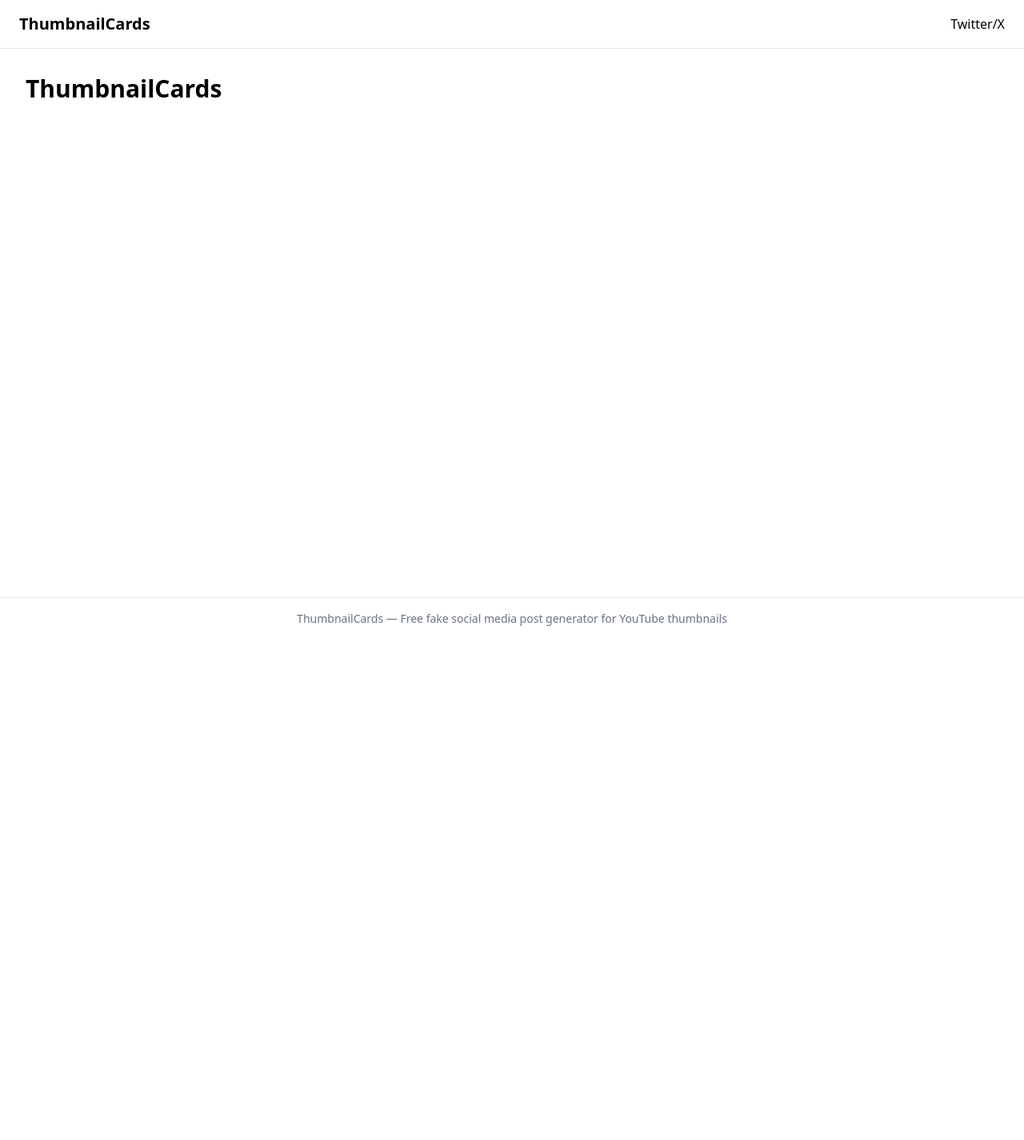
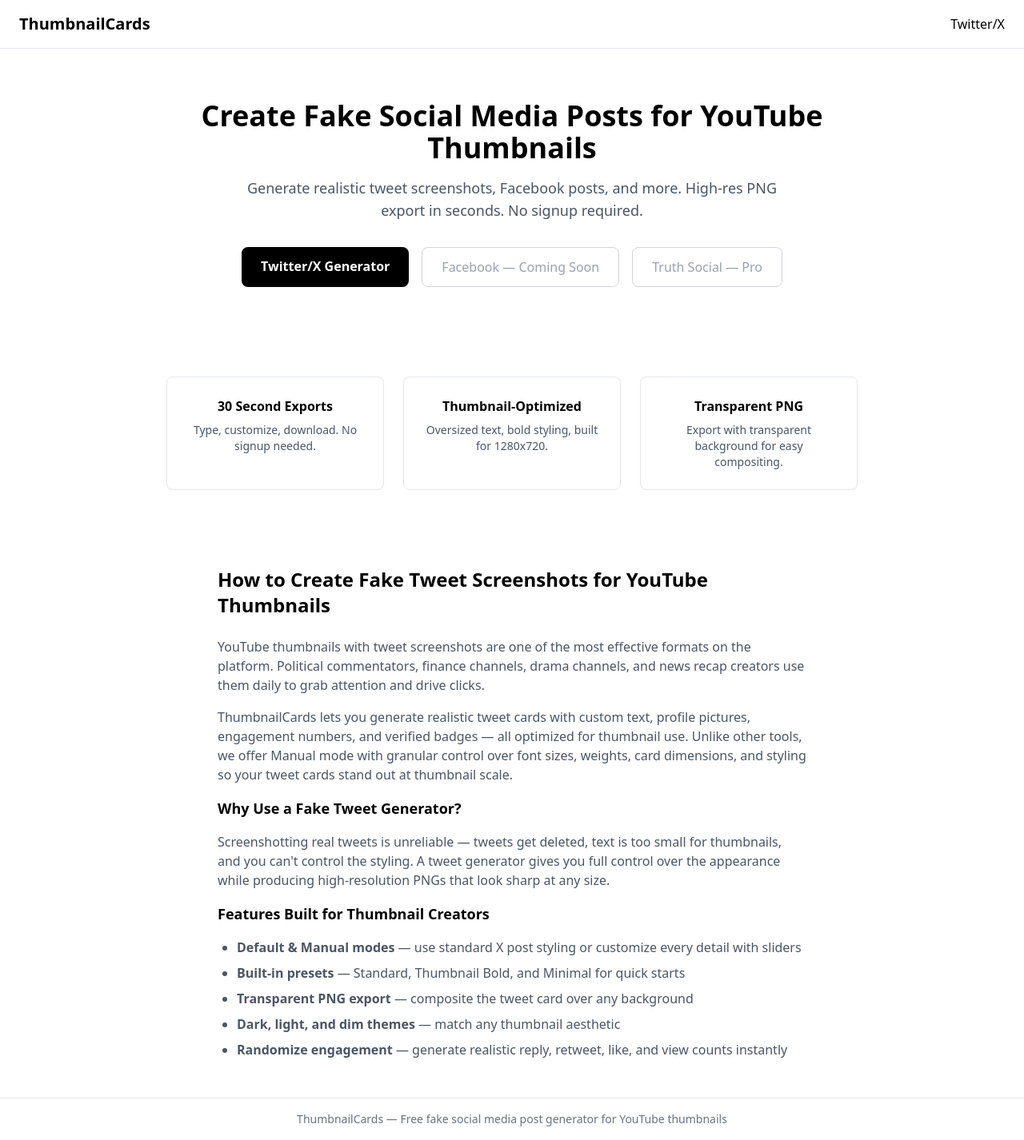
Before and after one commit to memfactorduke/ThumbnailCards, a React (Vite) app: page / in a window 1280 px wide. Shown: the whole page at 80% size. Before the commit the page ends 800 px from the top, so only its background shows below. Built offline with nearby package versions, Linux system fonts and the light colour scheme.

Commit message:
feat: add SEO-optimized homepage with hero, features, and article content
Co-Authored-By: Claude Sonnet 4.6 <noreply@anthropic.com>

```diff
--- a/src/pages/HomePage.tsx
+++ b/src/pages/HomePage.tsx
@@ -1,3 +1,114 @@
+import { Link } from "react-router-dom";
+
 export default function HomePage() {
-  return <div className="p-8"><h1 className="text-3xl font-bold">ThumbnailCards</h1></div>;
+  return (
+    <div>
+      {/* Hero */}
+      <section className="max-w-4xl mx-auto px-4 py-16 text-center">
+        <h1 className="text-4xl font-bold mb-4">
+          Create Fake Social Media Posts for YouTube Thumbnails
+        </h1>
+        <p className="text-lg text-gray-600 mb-8 max-w-2xl mx-auto">
+          Generate realistic tweet screenshots, Facebook posts, and more.
+          High-res PNG export in seconds. No signup required.
+        </p>
+        <div className="flex flex-wrap gap-4 justify-center">
+          <Link
+            to="/twitter"
+            className="rounded-lg bg-black px-6 py-3 text-white font-semibold hover:bg-gray-800 transition-colors"
+          >
+            Twitter/X Generator
+          </Link>
+          <span className="rounded-lg border border-gray-300 px-6 py-3 text-gray-400 cursor-not-allowed">
+            Facebook — Coming Soon
+          </span>
+          <span className="rounded-lg border border-gray-300 px-6 py-3 text-gray-400 cursor-not-allowed">
+            Truth Social — Pro
+          </span>
+        </div>
+      </section>
+
+      {/* Feature highlights */}
+      <section className="max-w-4xl mx-auto px-4 py-12">
+        <div className="grid grid-cols-1 md:grid-cols-3 gap-6">
+          <div className="border border-gray-200 rounded-lg p-6 text-center">
+            <h3 className="font-semibold mb-2">30 Second Exports</h3>
+            <p className="text-sm text-gray-600">
+              Type, customize, download. No signup needed.
+            </p>
+          </div>
+          <div className="border border-gray-200 rounded-lg p-6 text-center">
+            <h3 className="font-semibold mb-2">Thumbnail-Optimized</h3>
+            <p className="text-sm text-gray-600">
+              Oversized text, bold styling, built for 1280x720.
+            </p>
+          </div>
+          <div className="border border-gray-200 rounded-lg p-6 text-center">
+            <h3 className="font-semibold mb-2">Transparent PNG</h3>
+            <p className="text-sm text-gray-600">
+              Export with transparent background for easy compositing.
+            </p>
+          </div>
+        </div>
+      </section>
+
+      {/* SEO Content */}
+      <section className="max-w-3xl mx-auto px-4 py-12">
+        <h2 className="text-2xl font-bold mb-6">
+          How to Create Fake Tweet Screenshots for YouTube Thumbnails
+        </h2>
+        <div className="prose prose-gray max-w-none space-y-4 text-gray-600">
+          <p>
+            YouTube thumbnails with tweet screenshots are one of the most
+            effective formats on the platform. Political commentators, finance
+            channels, drama channels, and news recap creators use them daily to
+            grab attention and drive clicks.
+          </p>
+          <p>
+            ThumbnailCards lets you generate realistic tweet cards with custom
+            text, profile pictures, engagement numbers, and verified badges —
+            all optimized for thumbnail use. Unlike other tools, we offer
+            Manual mode with granular control over font sizes, weights, card
+            dimensions, and styling so your tweet cards stand out at thumbnail
+            scale.
+          </p>
+          <h3 className="text-lg font-semibold text-black">
+            Why Use a Fake Tweet Generator?
+          </h3>
+          <p>
+            Screenshotting real tweets is unreliable — tweets get deleted,
+            text is too small for thumbnails, and you can&apos;t control the
+            styling. A tweet generator gives you full control over the
+            appearance while producing high-resolution PNGs that look sharp
+            at any size.
+          </p>
+          <h3 className="text-lg font-semibold text-black">
+            Features Built for Thumbnail Creators
+          </h3>
+          <ul className="list-disc pl-6 space-y-2">
+            <li>
+              <strong>Default &amp; Manual modes</strong> — use standard X
+              post styling or customize every detail with sliders
+            </li>
+            <li>
+              <strong>Built-in presets</strong> — Standard, Thumbnail Bold,
+              and Minimal for quick starts
+            </li>
+            <li>
+              <strong>Transparent PNG export</strong> — composite the tweet
+              card over any background
+            </li>
+            <li>
+              <strong>Dark, light, and dim themes</strong> — match any
+              thumbnail aesthetic
+            </li>
+            <li>
+              <strong>Randomize engagement</strong> — generate realistic
+              reply, retweet, like, and view counts instantly
+            </li>
+          </ul>
+        </div>
+      </section>
+    </div>
+  );
 }
```
